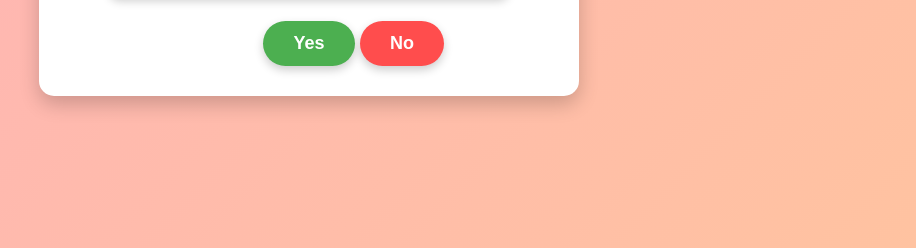
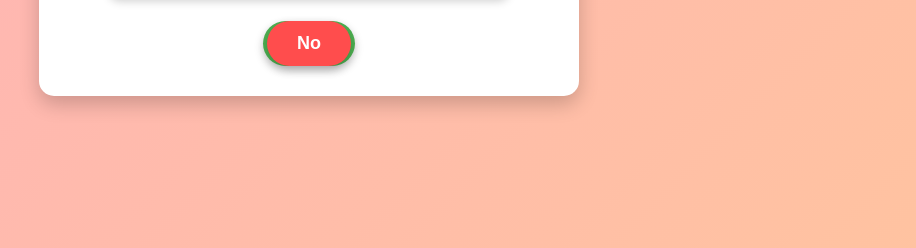
Before and after one commit to dhruvvsh/khush, a plain HTML site: page index.html in a window 1280 px wide. Shown: the part 552-800 px from the top of the page, without its empty margins (331-1247 px from the left). Drawn offline with Linux system fonts and the light colour scheme.

Commit message:
Update style.css

```diff
--- a/style.css
+++ b/style.css
@@ -73,7 +73,7 @@ button:focus {
     background-color: #ff4d4d;
     color: white;
     box-shadow: 0 4px 10px rgba(0, 0, 0, 0.2);
-    right: 25%;
+
 }
 
 .no-btn:hover {
```
